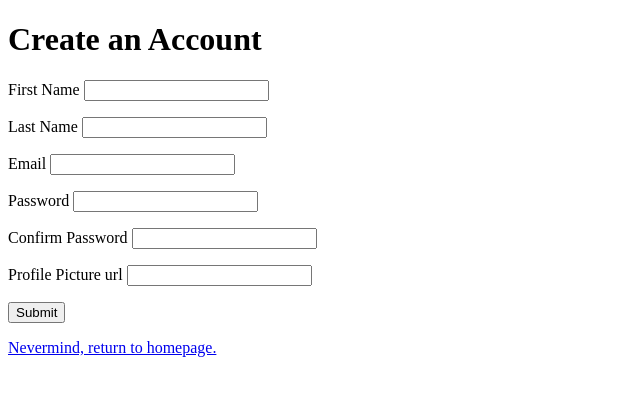
After one commit to vega28/hb_project, a Flask app: page /sign_up in a window 1280 px wide. The commit adds this page. Shown: the top 396 px of the page, without its empty margins (0-640 px from the left). Run offline with Flask 2, Linux system fonts and the light colour scheme.

Commit message:
Create routes for log-in, sign-up, user homepage, and search.

```diff
--- a/crud.py
+++ b/crud.py
@@ -25,6 +25,12 @@ def get_user_by_id(user_id):
     """ Query database and return a user by their id. """
 
     return db.session.query(User).filter(User.user_id==user_id).first()
+
+
+def get_user_by_email(email):
+    """ Query database and return a user by their email. """
+
+    return db.session.query(User).filter(User.email==email).first()
 
 
 def create_media_type(type_name):
--- a/server.py
+++ b/server.py
@@ -14,9 +14,12 @@ app.jinja_env.undefined = StrictUndefined
 def show_homepage():
     """ Show the homepage. """
 
+    # print('\n\n DEBUGGING ... session:',session,'\n****\n') ###
+
     return render_template('homepage.html')
 
 
+# browse all media route (by genre, media type, etc.)
 @app.route('/media')
 def list_media():
     """ View list of all media. """
@@ -53,10 +56,61 @@ def user_details(user_id):
     return render_template('user_details.html', user=user)
 
 
-# log in route
+@app.route('/log_in')
+def show_log_in_page():
+    """ Show the log-in page for an existing user. """
+
+    return render_template('log_in.html')
 
 
-# sign up route
+@app.route('/verify_login', methods=['POST'])
+def verify_login():
+    """ Verify a user's login information. """
+
+    email = request.form.get('email')
+    pwd = request.form.get('pwd')
+
+    user = crud.get_user_by_email(email)
+
+    # TODO: currently if someone is logged in already, this allows someone else to log in and overwrite the session. fix that!
+    if user and user.pwd == pwd:
+        flash(f'Welcome back, {user.fname}! You are now logged in.')
+        session['user_id'] = user.user_id
+        # print(f"\n\n DEBUGGING ... YOU LOGGED IN WITH USER ID # {session['user_id']}") ###
+    else:
+        flash(f'User email and/or password is incorrect. Please try again.')
+
+    return redirect('/')
+
+
+@app.route('/sign_up')
+def show_sign_up_page():
+    """ Show the sign-up page for a new user. """
+
+    return render_template('create_account.html')
+
+
+@app.route('/new_user', methods=['POST'])
+def register_user():
+    """ Create a new user. Verify that the email is unique and the passwords match. """
+
+    fname = request.form.get('fname')
+    lname = request.form.get('lname')
+    email = request.form.get('email')
+    pwd = request.form.get('pwd')
+    pwd2 = request.form.get('pwd_confirm')
+    profile_pic = request.form.get('email')
+
+    if crud.get_user_by_email(email):
+        flash('That email is taken. Please try a different email.')
+    elif pwd == pwd2:
+        user = crud.create_user(fname, lname, email, pwd, profile_pic)
+        session['user_id'] = user.user_id
+        flash(f'Welcome, {fname}! Your account has been created. You are now logged in.')
+    else:
+        flash('Your passwords do not match. Please try again.')
+
+    return redirect('/')
 
 
 @app.route('/user_homepage') # make this user-specific...
@@ -64,17 +118,29 @@ def show_user_homepage():
     """ Show a logged-in user their personal homepage. """
 
     # TODO: write me!
-    # user = get user!
+    user = crud.get_user_by_id(session['user_id'])
 
-    # return render_template('user_homepage.html', user=user)
+    return render_template('user_homepage.html', user=user)
 
 
-# also want user-specific media page, add media page, collections page
+# add media item (check if in db first, then make get request to appropriate API)
+@app.route('/search')
+def search_for_media_item():
+    """ Show search page. """
+
+    return render_template('searchpage.html')
 
 
-# browse all media route (by genre, media type, etc.)
+@app.route('/process_search')
+def process_search():
+    """ Search database for the specified media item.
+        If not in the database, redirect to /add_media route. """
 
 
+
+@app.route('/add_media')
+def add_media_item():
+    """ Make GET request to the appropriate API and add item to the database. """
 
 
 
--- a/templates/base.html
+++ b/templates/base.html
@@ -3,5 +3,12 @@
   <head>
     <title>{% block title %}{% endblock %}</title>
   </head>
-  <body>{% block body %}{% endblock %}</body>
+  <body>
+    {% for msg in get_flashed_messages() %}
+      <p class="flash-msg">
+        {{ msg }}
+      </p>
+    {% endfor %}
+    {% block body %}{% endblock %}
+  </body>
 </html>
--- /dev/null
+++ b/templates/create_account.html
@@ -0,0 +1,17 @@
+{% extends 'base.html' %}
+
+{% block title %}Sign Up!{% endblock %}
+
+{% block body %}
+  <h1>Create an Account</h1>
+  <form action="/new_user" method="POST">
+    <p>First Name <input type="text" name="fname"></p>
+    <p>Last Name <input type="text" name="lname"></p>
+    <p>Email <input type="text" name="email"></p>
+    <p>Password <input type="password" name="pwd"></p>
+    <p>Confirm Password <input type="password" name="pwd_confirm"></p>
+    <p>Profile Picture url <input type="text" name="profile_pic"></p>
+    <p><input type="submit"></p>
+  </form>
+  <p><a href="/">Nevermind, return to homepage.</a></p>
+{% endblock %}
--- a/templates/homepage.html
+++ b/templates/homepage.html
@@ -7,8 +7,8 @@
   <ul>
     <li><a href="/media">View all media</a></li>
     <li><a href="/users">View all users</a></li>
-    <li>Log In</li>
-    <li>Sign Up</li>
+    <li><a href="/log_in">Log In</a></li>
+    <li><a href="/sign_up">Sign Up</a></li>
   </ul>
 
 {% endblock %}
--- a/templates/media.html
+++ b/templates/media.html
@@ -9,5 +9,6 @@
       <li><a href="/media/{{ item.item_id }}">{{ item.title }}</a></li>
     {% endfor %}
   </ul>
+  <img src="http://25.media.tumblr.com/368c39479619dc392ce951edfd1e324b/tumblr_mzty556vVY1qekx3go6_250.gif">
   <p><a href="/">Return to homepage.</a></p>
 {% endblock %}
```
Also changed, not shown: templates/log_in.html (added, +13 -0 lines), templates/searchpage.html (added, +14 -0 lines), templates/user_homepage.html (+9 -5 lines).
